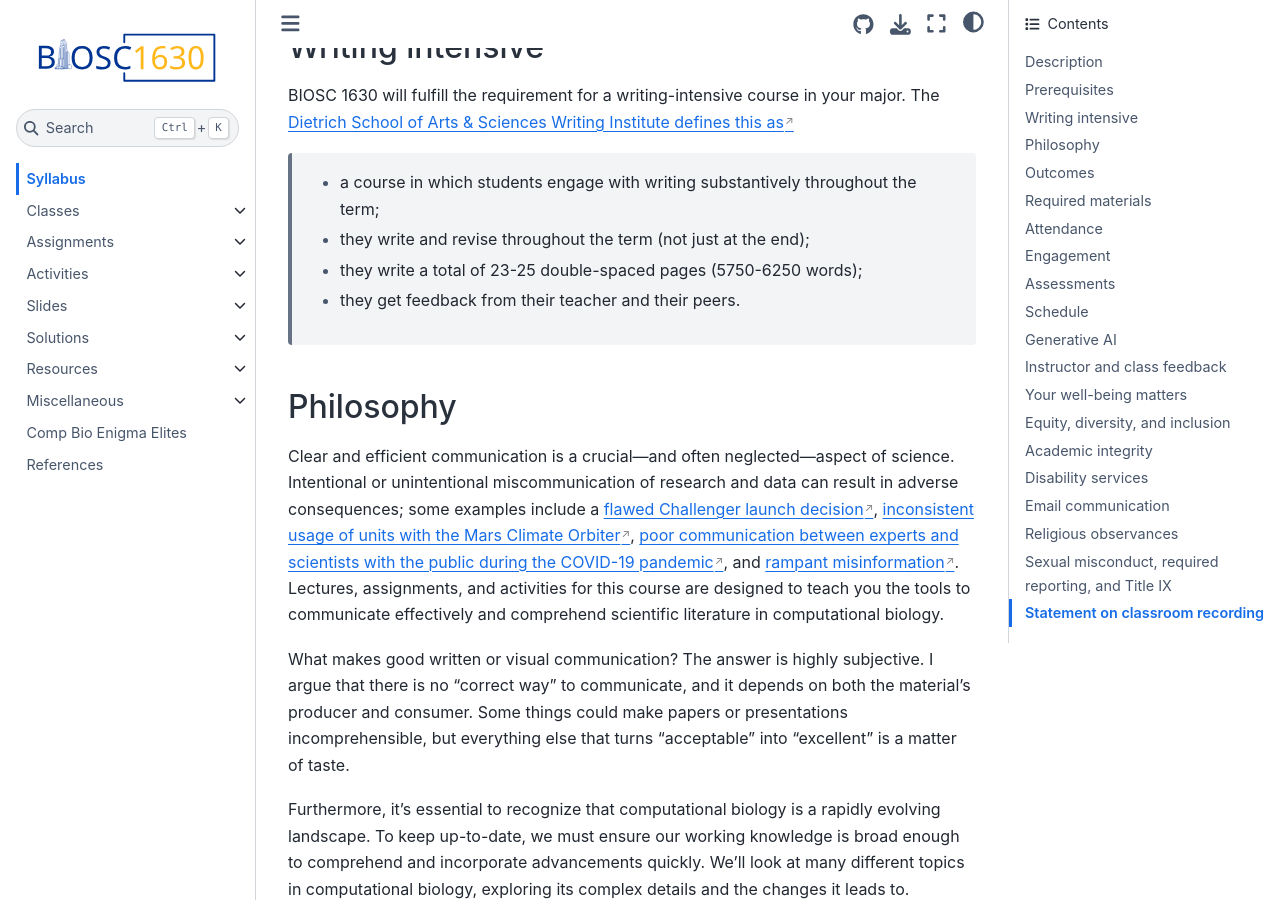
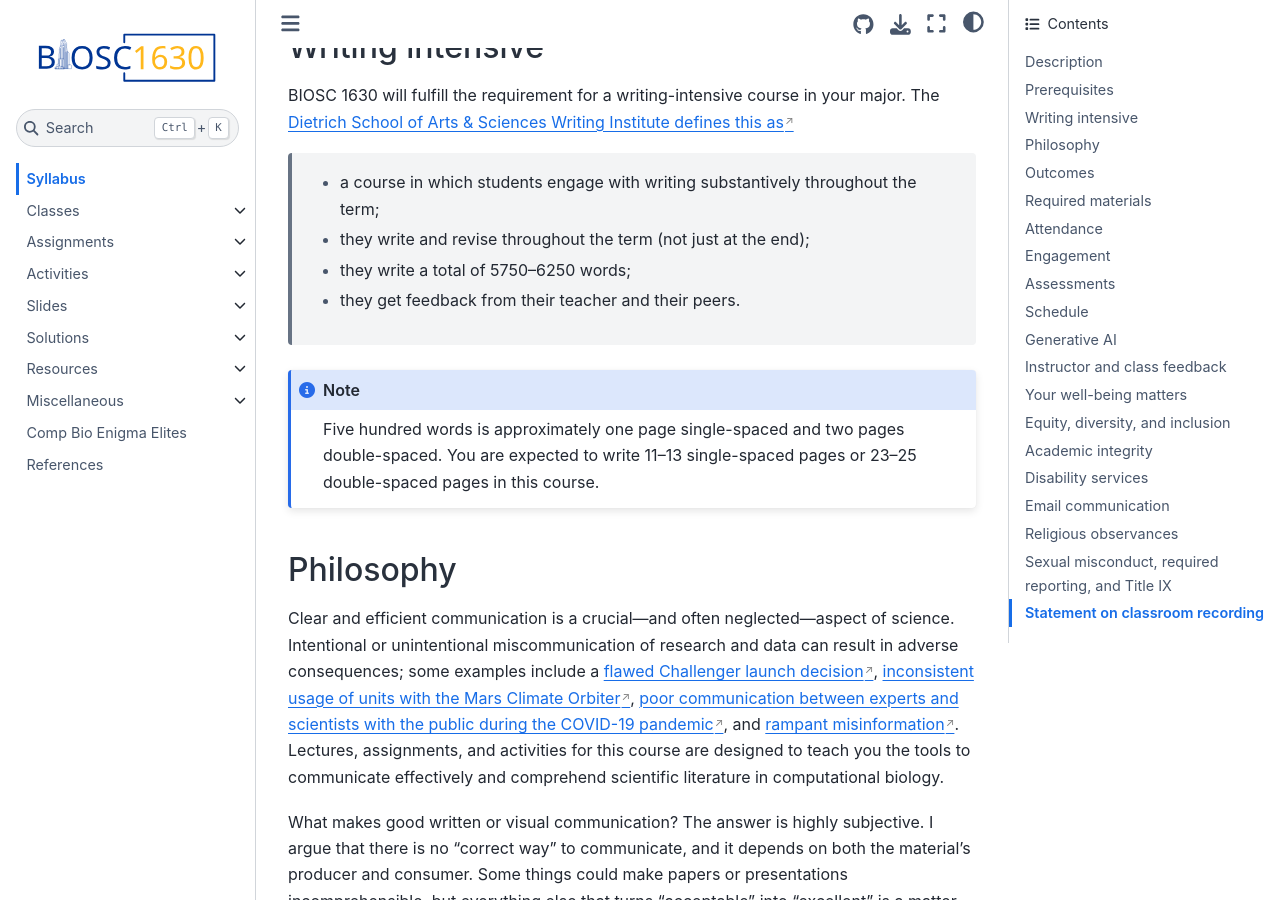
Before and after one commit to oasci/pitt-biosc1630-2023f, a Jupyter Book: the page built from book/syllabus.md, in a window 1280 px wide and 900 px high, scrolled down 844 px. Built offline with Jupyter Book 1.0.4 settings and Sphinx 7.4.7 and the Sphinx Book theme 1.1.4, drawn with Linux system fonts in a browser that asks for light colours; pages that are not in the unit, such as notebooks, are missing from menus.

Commit message:
Clarify number of words for W course

```diff
--- a/book/syllabus.md
+++ b/book/syllabus.md
@@ -39,8 +39,13 @@ The [Dietrich School of Arts & Sciences Writing Institute defines this as](https
 
 > - a course in which students engage with writing substantively throughout the term;
 > - they write and revise throughout the term (not just at the end);
-> - they write a total of 23-25 double-spaced pages (5750-6250 words);
+> - they write a total of 5750--6250 words;
 > - they get feedback from their teacher and their peers.
+
+:::{note}
+Five hundred words is approximately one page single-spaced and two pages double-spaced.
+You are expected to write 11--13 single-spaced pages or 23--25 double-spaced pages in this course.
+:::
 
 ## Philosophy
 
```
